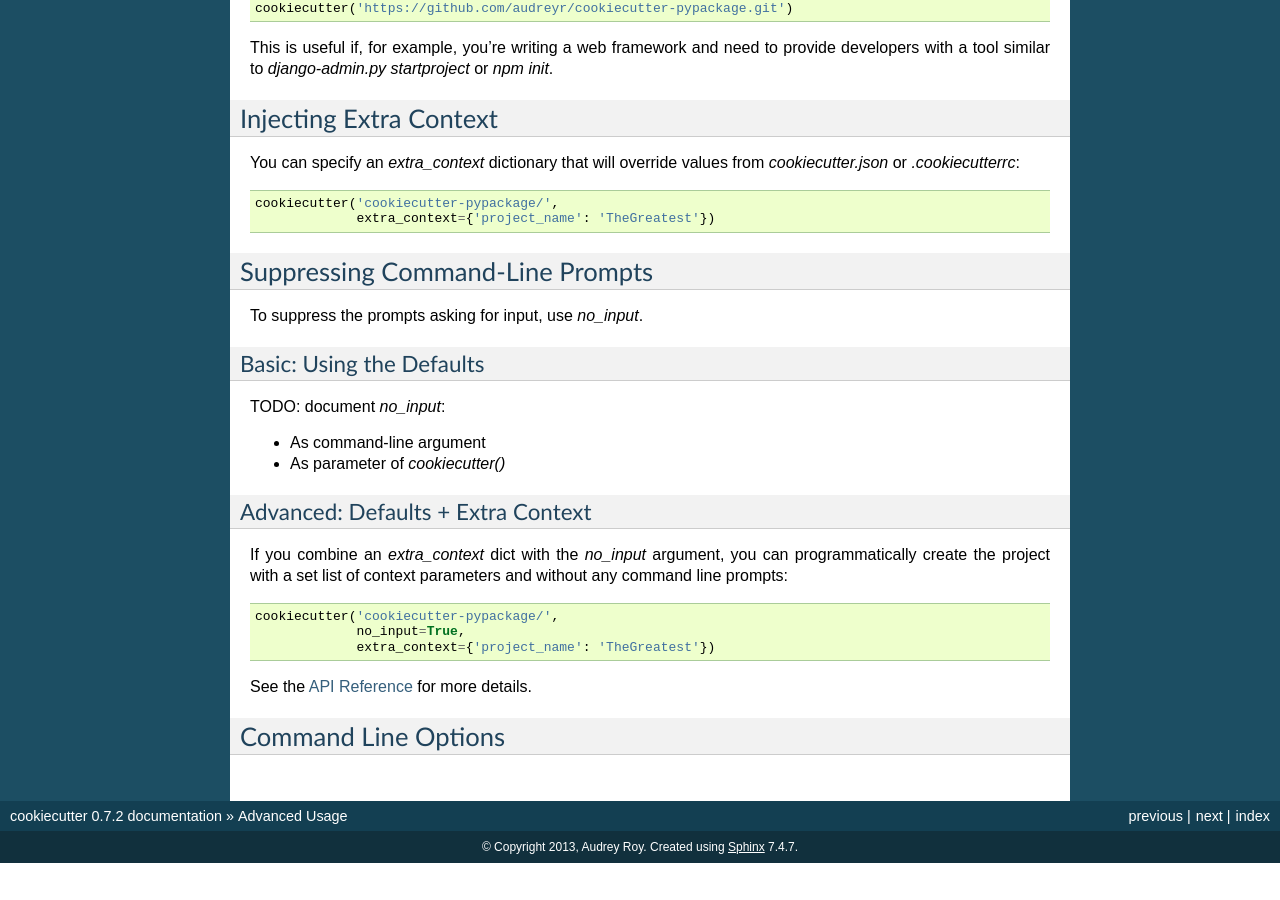
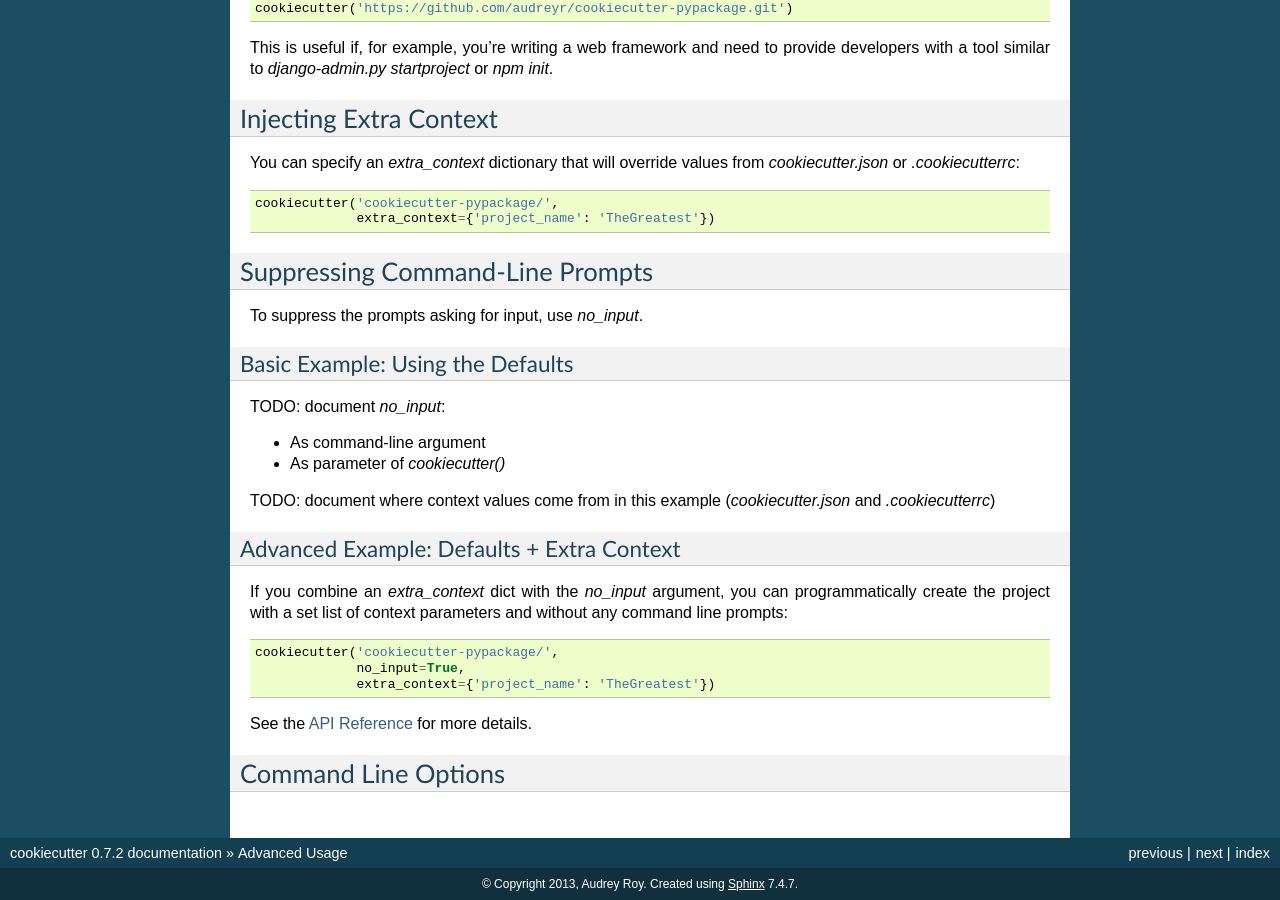
Before and after one commit to c-allen-tech/cookie, a Sphinx documentation site: the page built from docs/advanced_usage.rst, in a window 1280 px wide and 900 px high, scrolled down 1167 px. Built offline with Sphinx 7.4.7, drawn with Linux system fonts in a browser that asks for light colours; formulas are drawn with MathJax 3; before the commit the page ends 2030 px from its top, so only the background shows below that; some of the changed text lies outside the part shown.

Commit message:
Label clearly as examples. Put in documentation TODOs for after the merge, since out-of-scope.

```diff
--- a/docs/advanced_usage.rst
+++ b/docs/advanced_usage.rst
@@ -86,16 +86,18 @@ Suppressing Command-Line Prompts
 
 To suppress the prompts asking for input, use `no_input`.
 
-Basic: Using the Defaults
-~~~~~~~~~~~~~~~~~~~~~~~~~~~
+Basic Example: Using the Defaults
+~~~~~~~~~~~~~~~~~~~~~~~~~~~~~~~~~~~
 
 TODO: document `no_input`:
 
 * As command-line argument
 * As parameter of `cookiecutter()`
 
-Advanced: Defaults + Extra Context
-~~~~~~~~~~~~~~~~~~~~~~~~~~~~~~~~~~~
+TODO: document where context values come from in this example (`cookiecutter.json` and `.cookiecutterrc`)
+
+Advanced Example: Defaults + Extra Context
+~~~~~~~~~~~~~~~~~~~~~~~~~~~~~~~~~~~~~~~~~~~~
 
 If you combine an `extra_context` dict with the `no_input` argument, you can programmatically create the project with a set list of context parameters and without any command line prompts::
 
```
